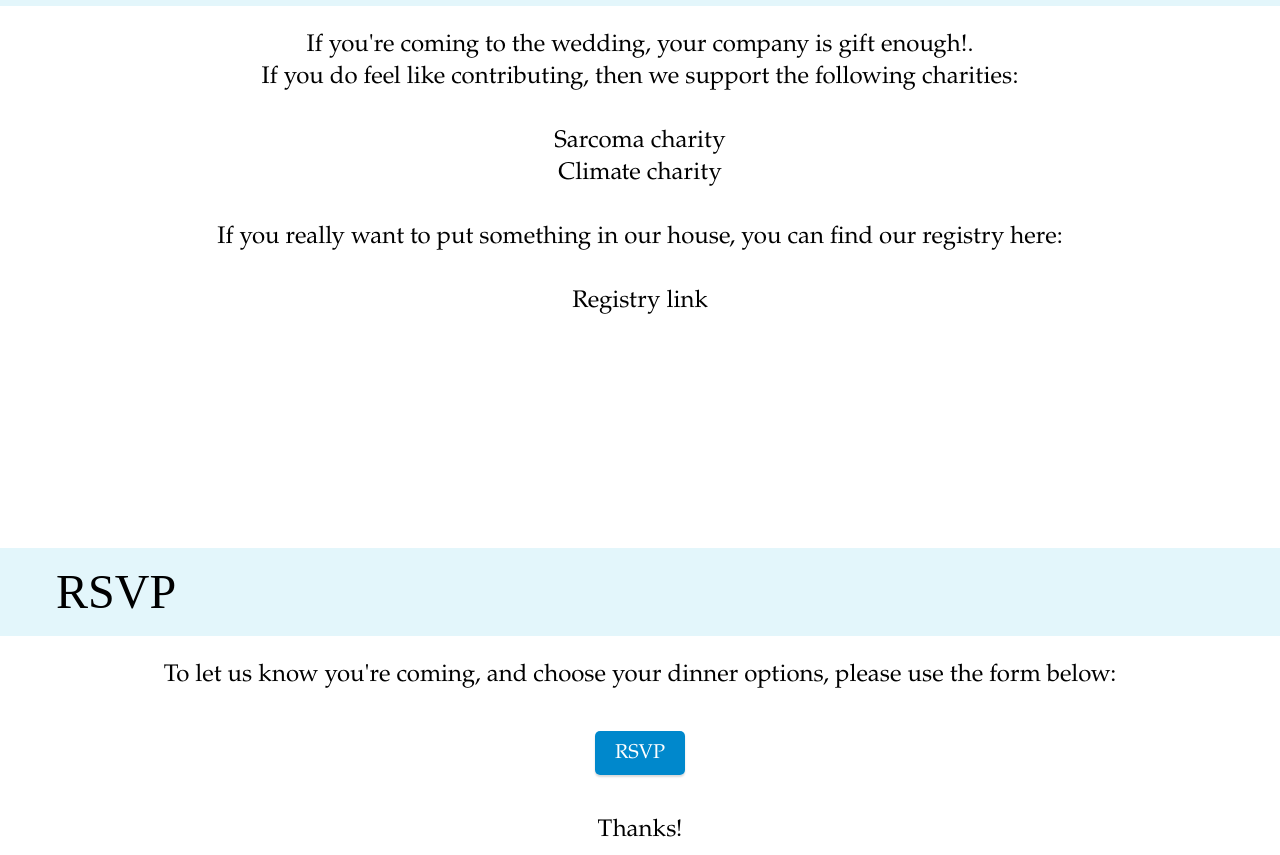
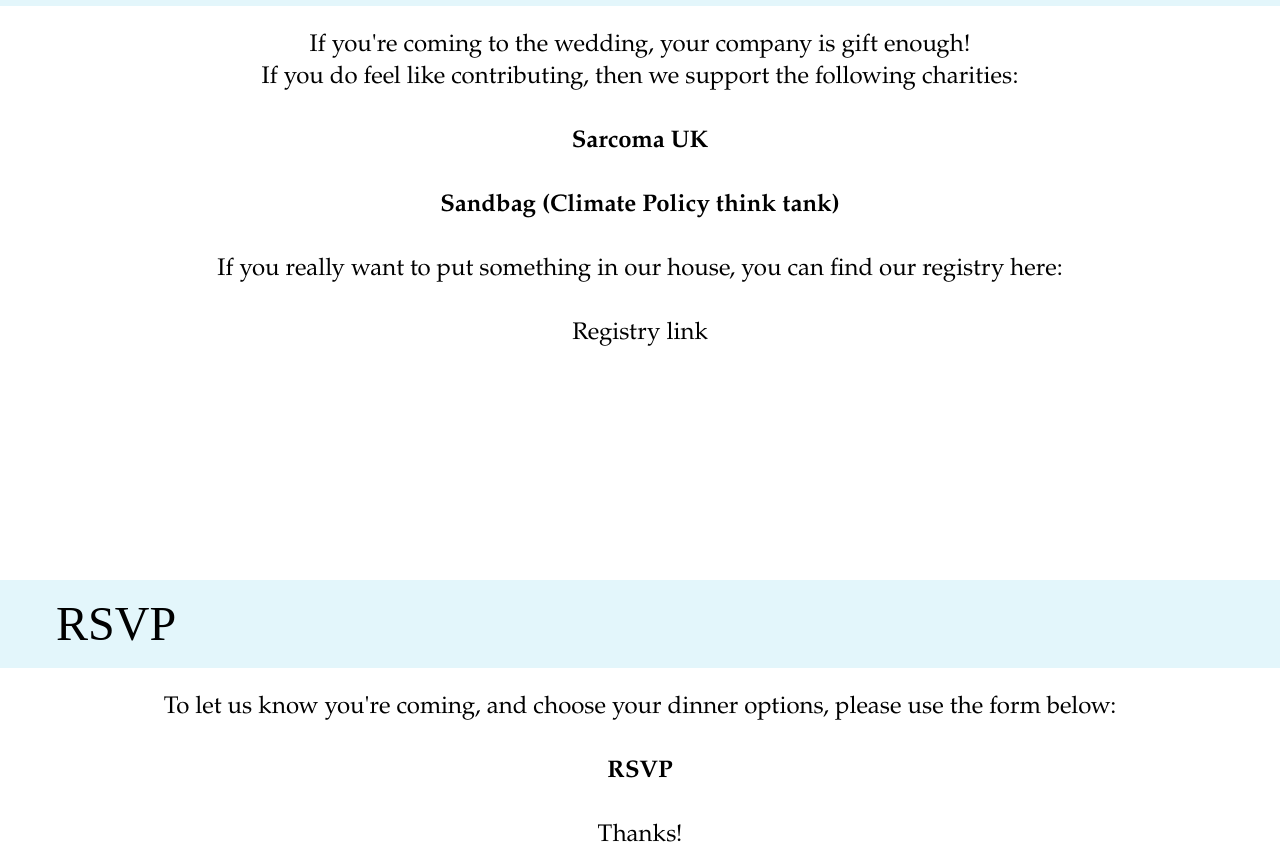
Before and after one commit to wllgrnt/wllgrnt.github.io, a Gatsby site: page / in a window 1280 px wide. Shown: the part 4780-5635 px from the top of the page. Built offline with nearby package versions, Linux system fonts and the light colour scheme; Gatsby itself is replaced by a stand-in of ours; a web font is replaced by a local one.

Commit message:
updated link styling, and cleaned

```diff
--- a/gatsby-config.js
+++ b/gatsby-config.js
@@ -14,13 +14,6 @@ module.exports = {
       },
     },
     `gatsby-plugin-styled-components`,
-    {
-      resolve: `gatsby-source-filesystem`,
-      options: {
-        name: `team`,
-        path: `${__dirname}/src/images/team`,
-      },
-    },
     {
       resolve: `gatsby-source-filesystem`,
       options: {
--- a/src/components/sections/RSVP.js
+++ b/src/components/sections/RSVP.js
@@ -33,14 +33,11 @@ const RSVP = () => (
             <div>
               <p>
                 To let us know you're coming, and choose your dinner options,
-                please use the form below:
-              </p>
-              <div style={{ marginTop: '50px', marginBottom: '50px' }}>
+                please use the form below: <br/><br/>
                 <StyledExternalLink href="https://docs.google.com/forms/d/e/1FAIpQLSfIzqQRGCqsW2pdUSMcEx2uWtCTIHQxavdRxrlIWs2nBj3ikg/viewform">
-                  RSVP
+                  <b>RSVP</b>
                 </StyledExternalLink>
-              </div>
-              <p>Thanks!</p>
+                <br/><br/>Thanks!</p>
             </div>
             {/* <Art>
               <Img fluid={data.art_ideas.childImageSharp.fluid} />
@@ -102,24 +99,37 @@ const Art = styled.figure`
   max-width: 380px;
   width: 100%;
 `
+
+
+
 const StyledExternalLink = styled(ExternalLink)`
+  // margin: 2em 0;
   &:hover {
-    color: ${props => props.theme.color.black.regular};
+    color: ${props => props.theme.color.black.lighter};
   }
-  max-width: 150px;
-  margin: 50px 0;
-  padding: 12px 20px;
-  border-style: none;
-  border-radius: 5px;
-  background-color: #08c;
-  box-shadow: 0px 2px 2px rgba(0, 0, 0, 0.15);
-  font-size: 20px;
-  font-weight: 500;
-  color: #fff;
-  cursor: pointer;
-  outline: none;
-  -webkit-appearance: none;
   text-decoration: none;
+  color: inherit;
+  ${props => props.theme.font_size.regular};
 `
 
+// const StyledExternalLink = styled(ExternalLink)`
+//   &:hover {
+//     color: ${props => props.theme.color.black.regular};
+//   }
+//   max-width: 150px;
+//   margin: 50px 0;
+//   padding: 12px 20px;
+//   border-style: none;
+//   border-radius: 5px;
+//   background-color: #08c;
+//   box-shadow: 0px 2px 2px rgba(0, 0, 0, 0.15);
+//   font-size: 20px;
+//   font-weight: 500;
+//   color: #fff;
+//   cursor: pointer;
+//   outline: none;
+//   -webkit-appearance: none;
+//   text-decoration: none;
+// `
+
 export default RSVP
--- a/src/components/sections/Registry.js
+++ b/src/components/sections/Registry.js
@@ -1,80 +1,44 @@
 import React from 'react'
 import styled from 'styled-components'
-import { StaticQuery, graphql } from 'gatsby'
-import Img from 'gatsby-image'
 
 import { Section, Container, SectionHeader } from '@components/global'
+import ExternalLink from '@common/ExternalLink'
 
 const Registry = () => (
-  <StaticQuery
-    query={graphql`
-      query {
-        art_fast: file(
-          sourceInstanceName: { eq: "art" }
-          name: { eq: "fast" }
-        ) {
-          childImageSharp {
-            fluid(maxWidth: 760) {
-              ...GatsbyImageSharpFluid_withWebp_tracedSVG
-            }
-          }
-        }
-      }
-    `}
-    render={data => (
   <Section id="registry">
     <Container>
       <SectionHeader accent>
         <h1>Registry</h1>
       </SectionHeader>
       <Grid>
-            {/* <Art>
-              <Img fluid={data.art_fast.childImageSharp.fluid} />
-            </Art> */}
-
         <div>
+          <p>If you're coming to the wedding, your company is gift enough!<br/></p>
           <p>
-                If you're coming to the wedding, your company is gift enough!.
-              </p>
-              <p>
-                {' '}
             If you do feel like contributing, then we support the following
             charities:
             <br />
             <br />
           </p>
-              <p>Sarcoma charity</p>
-              <p>
-                Climate charity
-                <br />
-                <br />
+          <p><b>
+          <StyledExternalLink href="https://sarcoma.org.uk/donate">
+            Sarcoma UK
+          </StyledExternalLink></b> <br/><br/>
+          <StyledExternalLink href="https://sandbag.org.uk/">
+            <b>Sandbag (Climate Policy think tank)</b>
+          </StyledExternalLink> <br/><br/>
+
           </p>
           <p>
-                If you really want to put something in our house, you can find
-                our registry here:
+            If you really want to put something in our house, you can find our
+            registry here:
             <br />
             <br />
           </p>
           <p>Registry link</p>
         </div>
       </Grid>
-          {/* <Grid inverse>
-            <Art>
-              <Img fluid={data.art_learn.childImageSharp.fluid} />
-            </Art>
-            <div>
-              <h2>Nothing new to learn here</h2>
-              <p>
-                Enjoy the power of the latest web technologies – React.js ,
-                Webpack , modern JavaScript and CSS and more — all set up and
-                waiting for you to start building.
-              </p>
-            </div>
-          </Grid> */}
     </Container>
   </Section>
-    )}
-  />
 )
 
 const Grid = styled.div`
@@ -98,21 +62,17 @@ const Grid = styled.div`
     &:last-child {
       margin-bottom: 24px;
     }
-
-    ${props =>
-      props.inverse &&
-      `
-        ${Art} {
-          order: 2;
-        }
-    `}
   }
 `
 
-const Art = styled.figure`
-  margin: 0;
-  max-width: 380px;
-  width: 100%;
+const StyledExternalLink = styled(ExternalLink)`
+  // margin: 2em 0;
+  &:hover {
+    color: ${props => props.theme.color.black.lighter};
+  }
+  text-decoration: none;
+  color: inherit;
+  ${props => props.theme.font_size.regular};
 `
 
 export default Registry
```
Also changed, not shown: src/images/team/ashlyn.jpg (deleted), src/images/team/josh.jpg (deleted), src/images/team/lisa.jpg (deleted), src/images/team/martin.jpg (deleted), src/images/team/rose.jpg (deleted), src/images/team/todd.jpg (deleted). Lines whose indentation alone changed are shown as unchanged.
